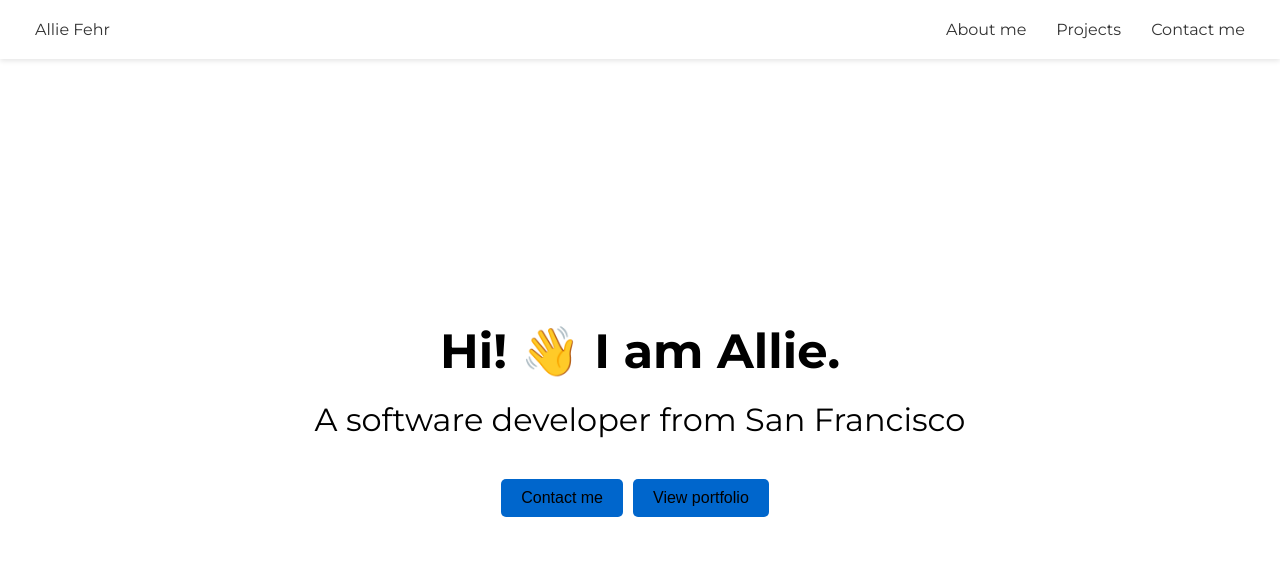
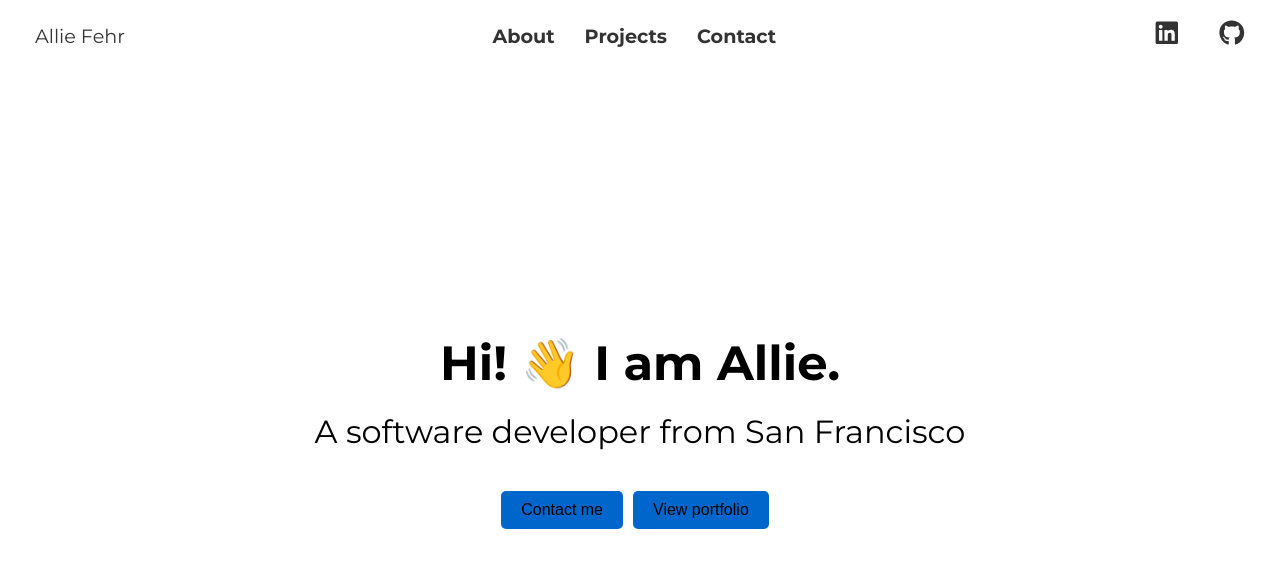
Before and after one commit to aefehr/personal-website, a React (Create React App) app in the folder client/: page / in a window 1280 px wide. Shown: the top 568 px of the page. Built offline with nearby package versions, Linux system fonts and the light colour scheme.

Commit message:
feat: Add social links

```diff
--- a/client/src/components/NavBar.css
+++ b/client/src/components/NavBar.css
@@ -2,7 +2,6 @@
 .navbar {
     background-color: white;
     padding: 10px 20px;
-    box-shadow: 0 2px 5px rgba(0,0,0,0.1);
     display: flex;
     justify-content: space-between;
     align-items: center;
@@ -12,13 +11,31 @@
     color: #333;
     text-decoration: none;
     padding: 10px 15px;
-    font-size: 1rem;
+    font-size: 1.2rem;
 }
 
 .navbar-links {
     display: flex;
+    justify-content: center;
+    flex-grow: 1; /* Allows this block to grow and push social links to the right */
 }
 
-.navbar-links a:hover {
+.navbar-links a:hover, .navbar-links a.active {
     background-color: #f8f8f8;
+    text-decoration: underline; /* Adds underline on hover or when active */
 }
+
+.social-links {
+    display: flex;
+    align-items: center;
+}
+
+.social-links a {
+    color: #333;
+    font-size: 1.6rem; /* Larger icons */
+    margin-left: 10px; /* Space between icons */
+}
+
+.social-links a:hover {
+    color: #0077b5; /* Example hover color change for LinkedIn */
+}
--- a/client/src/components/NavBar.js
+++ b/client/src/components/NavBar.js
@@ -1,14 +1,19 @@
 import React from 'react';
 import './NavBar.css';
+import { FaLinkedin, FaGithub } from 'react-icons/fa';
 
 function Navbar() {
     return (
         <div className="navbar">
             <a href="#home">Allie Fehr</a>
             <div className="navbar-links">
-                <a href="#about">About me</a>
-                <a href="#projects">Projects</a>
-                <a href="#contact">Contact me</a>
+                <a href="#about"><b>About</b></a>
+                <a href="#projects"><b>Projects</b></a>
+                <a href="#contact"><b>Contact</b></a>
+            </div>
+            <div className="social-links">
+                <a href="https://linkedin.com/in/allie-fehr/" target="_blank" rel="noopener noreferrer"><FaLinkedin /></a>
+                <a href="https://github.com/aefehr" target="_blank" rel="noopener noreferrer"><FaGithub /></a>
             </div>
         </div>
     );
```
